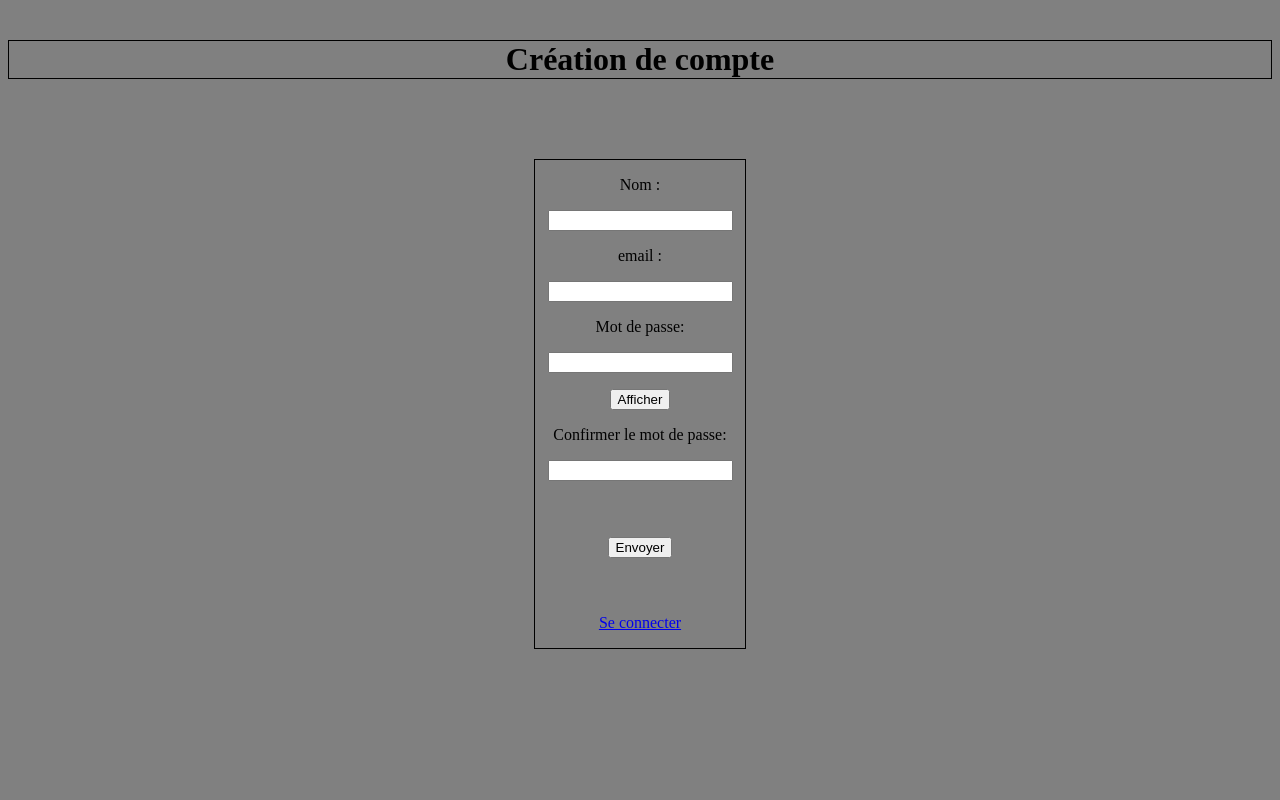
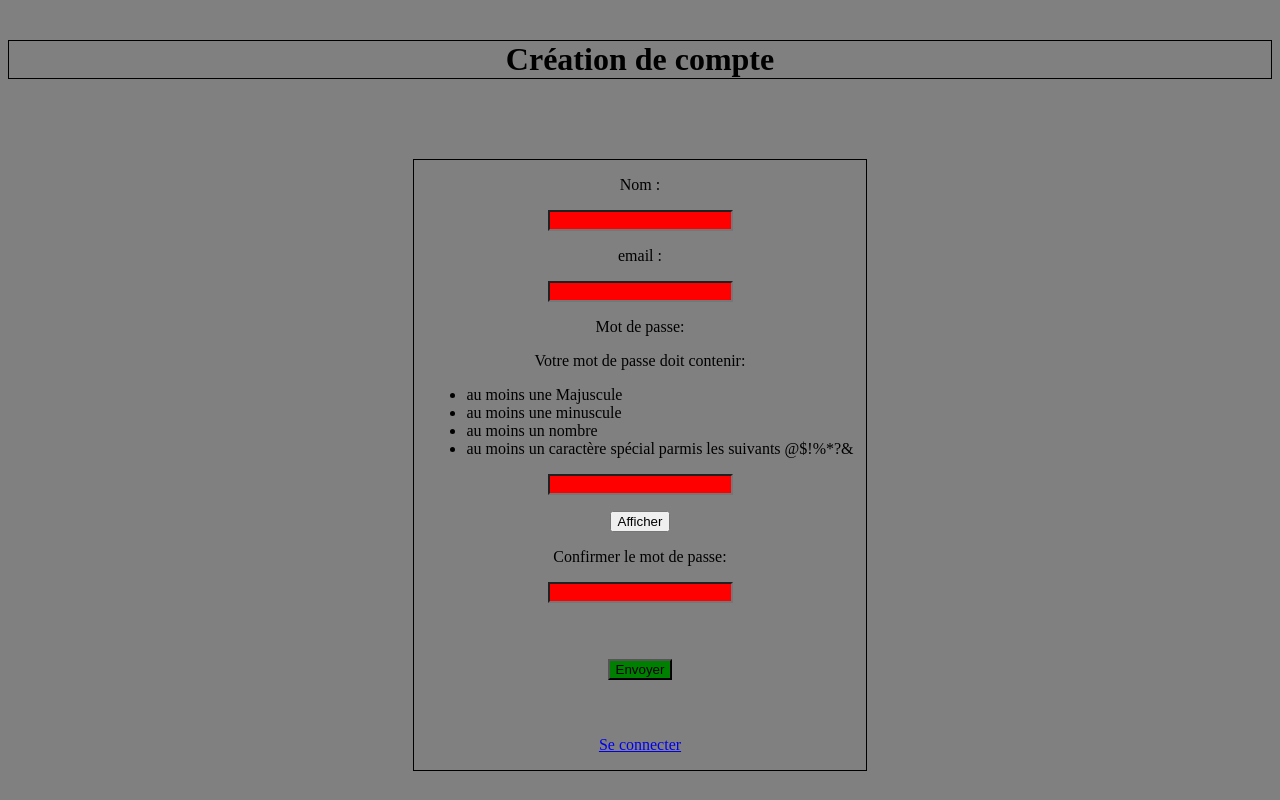
Before and after one commit to juliuselgringo/15Connexion, a Flask app: page / in a window 1280 px wide. Run offline with Flask 3, Linux system fonts and the light colour scheme.

Commit message:
regex sur password

```diff
--- a/static/script.js
+++ b/static/script.js
@@ -2,6 +2,22 @@
     const displayBtn = document.getElementById('display-btn');
     const passwordInput = document.getElementById('password');
     const passwordConfirmationInput = document.getElementById('password-confirmation');
+
+    passwordInput.addEventListener("input", () => {
+        const maj = document.getElementById("maj");
+        const regMaj = /[A-Z]/;
+        regMaj.test(passwordInput.value) ? maj.style.color = "green" : maj.style.color = "red";
+        const min = document.getElementById("min");
+        const regMin = /[a-z]/;
+        regMin.test(passwordInput.value) ? min.style.color = "green" : min.style.color = "red";
+        const int = document.getElementById("int");
+        const regInt = /[\d]/;
+        regInt.test(passwordInput.value) ? int.style.color = "green" : int.style.color = "red";
+        const spe = document.getElementById("spe");
+        const regSpe = /[@$!%*?&]/;
+        regSpe.test(passwordInput.value) ? spe.style.color = "green" : spe.style.color = "red";
+
+    })
 
     displayBtn.addEventListener('click', function(event) {
         passwordInput.type = passwordInput.type === 'password' ? 'text' : 'password';
--- a/static/styles.css
+++ b/static/styles.css
@@ -46,3 +46,15 @@
 .hidden{
     display: none;
 }
+
+#required{
+    text-align: left;
+}
+
+input:valid{
+    background-color: green;
+}
+
+input:invalid{
+    background-color: red;
+}
--- a/templates/index.html
+++ b/templates/index.html
@@ -18,9 +18,18 @@
             <p><label for="nom">Nom : </label></p>
             <p><input type="text" id="nom" name="nom" required></p>
             <p><label for="email">email : </label></p>
-            <p><input type="text" id="email" name="email" required></p>
+            <p><input type="email" id="email" name="email" required></p>
             <p><label for="password">Mot de passe: </label></p>
-            <p><input type="password" id="password" name="password" required></p>
+            <div class="requirements">
+                <label for="required">Votre mot de passe doit contenir:</label>
+                <ul id="required">
+                    <li id="maj">au moins une Majuscule</li>
+                    <li id="min">au moins une minuscule</li>
+                    <li id="int">au moins un nombre</li>
+                    <li id="spe">au moins un caractère spécial parmis les suivants @$!%*?&</li>
+                </ul>
+            </div>
+            <p><input type="password" id="password" name="password" pattern="^(?=.*[A-Z])(?=.*[a-z])(?=.*\d)(?=.*[@$!%*?&])[A-Za-z\d@$!%*?&]{5,10}$" required></p>
             <p><button id="display-btn" type="button">Afficher</button></p>
             <p><label for="password-confirmation">Confirmer le mot de passe: </label></p>
             <p><input type="password" id="password-confirmation" name="password-confirmation" required></p>
```
Also changed, not shown: static/script3.js (+16 -0 lines), templates/accueil.html (+10 -1 lines), database.db.
